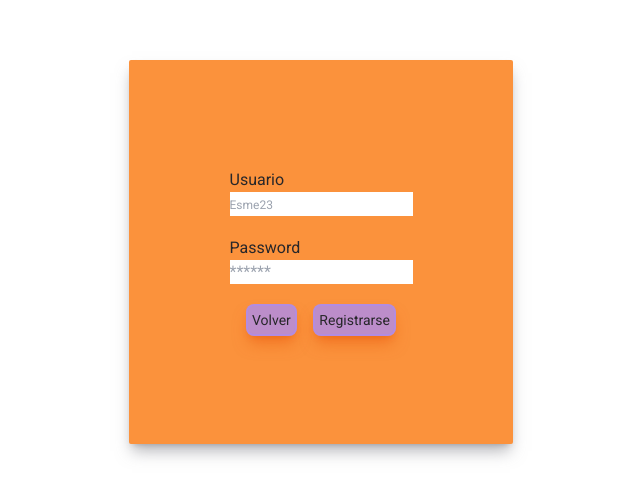
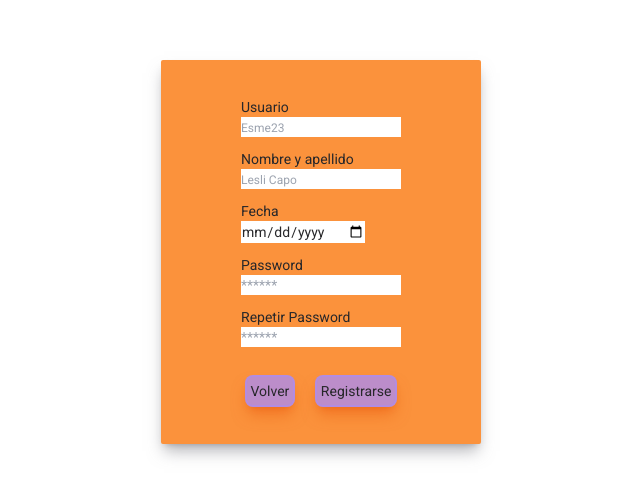
Before and after one commit to SmeraldaKa0s/Formulario, a React (Create React App) app: page /signup in a window 1280 px wide. Shown: the part 148-646 px from the top of the page, without its empty margins (319-959 px from the left). Built offline with nearby package versions, Linux system fonts and the light colour scheme.

Commit message:
hago estilos de pages registro

```diff
--- a/src/components/SignUp/SignUp.tsx
+++ b/src/components/SignUp/SignUp.tsx
@@ -4,19 +4,35 @@ import { Link } from "react-router-dom"
 const SignUp = () => {
     return (
         <section className="flex justify-center items-center h-screen">
-            <div className="w-96 h-96 bg-orange-400 rounded-sm shadow-lg shadow-zinc-500/50 flex justify-around items-center flex-col">
-                <form className="gap-5 flex flex-col">
+            <div className="w-80 h-96 bg-orange-400 rounded-sm shadow-lg shadow-zinc-500/50 flex justify-around items-center flex-col">
+                <form className="gap-3 flex flex-col text-sm">
                     <div>
                         <div><label htmlFor="username">Usuario</label></div>
                         <input id="username" className="hover:bg-orange-100 placeholder:text-xs" type="text" name="username"
                             placeholder="Esme23" required></input>
                     </div>
                     <div>
+                        <div><label htmlFor="full-name">Nombre y apellido</label></div>
+                        <input id="full-name" className="hover:bg-orange-100 placeholder:text-xs" type="text" name="full-name"
+                            placeholder="Lesli Capo" required></input>
+                    </div>
+                    <div>
+                        <div><label htmlFor="date">Fecha</label></div>
+                        <input id="date" className="hover:bg-orange-100 placeholder:text-xs" type="date" name="date"
+                             required></input>
+                    </div>
+
+                    <div>
                         <div><label htmlFor="password">Password</label></div>
                         <input id="password" className="hover:bg-orange-100" type="password" name="password"
                             placeholder="******" required></input>
                     </div>
-                    <div className="flex justify-evenly">
+                    <div>
+                        <div><label htmlFor="confirm_password">Repetir Password</label></div>
+                        <input id="confirm_password" className="hover:bg-orange-100 mb-4" type="password" name="confirm_password"
+                            placeholder="******" required></input>
+                    </div>
+                    <div className="flex justify-evenly gap-4">
                         <Link to="/"
                             className="bg-violet-400/75 border-2 border-violet-400/50 hover:bg-violet-200/50 shadow-lg shadow-orange-600/50 rounded-lg p-1 text-sm text-zinc-800">
                             Volver</Link>
```
